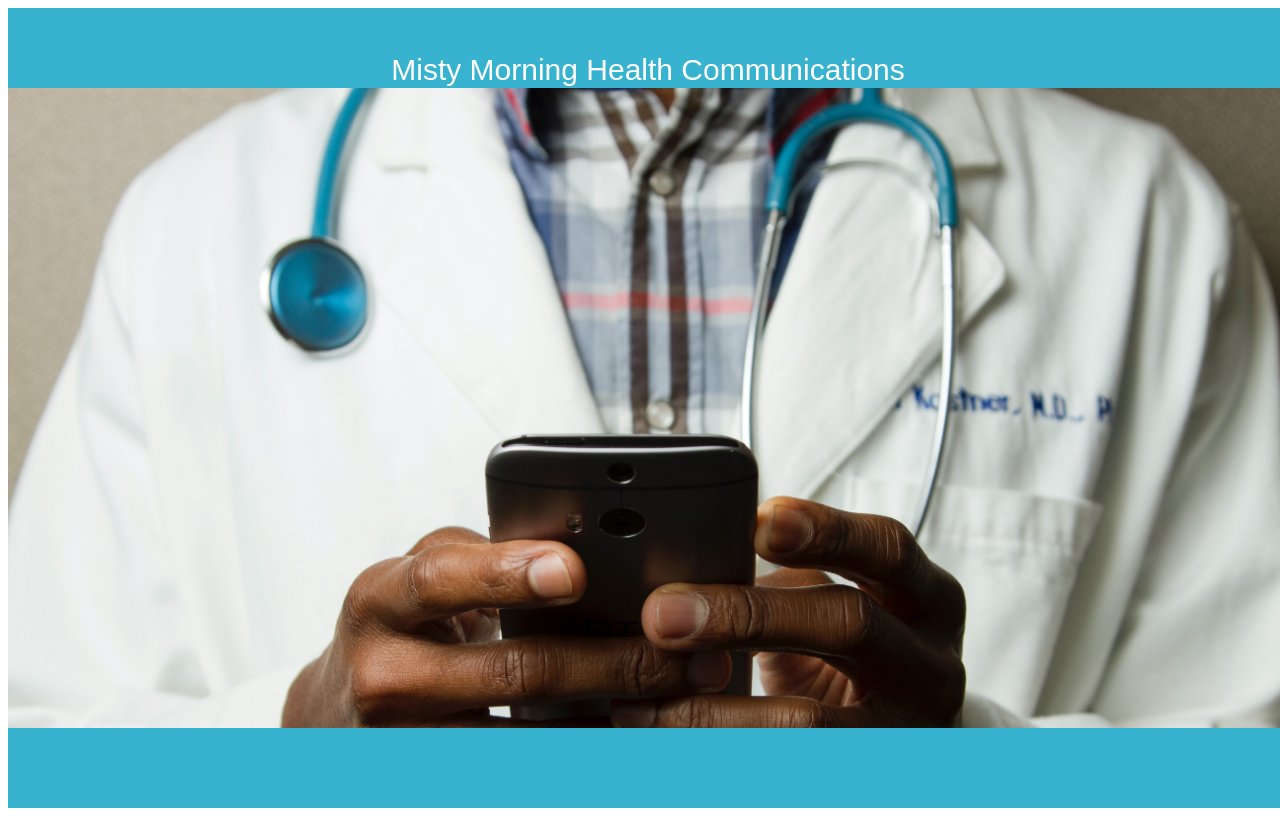
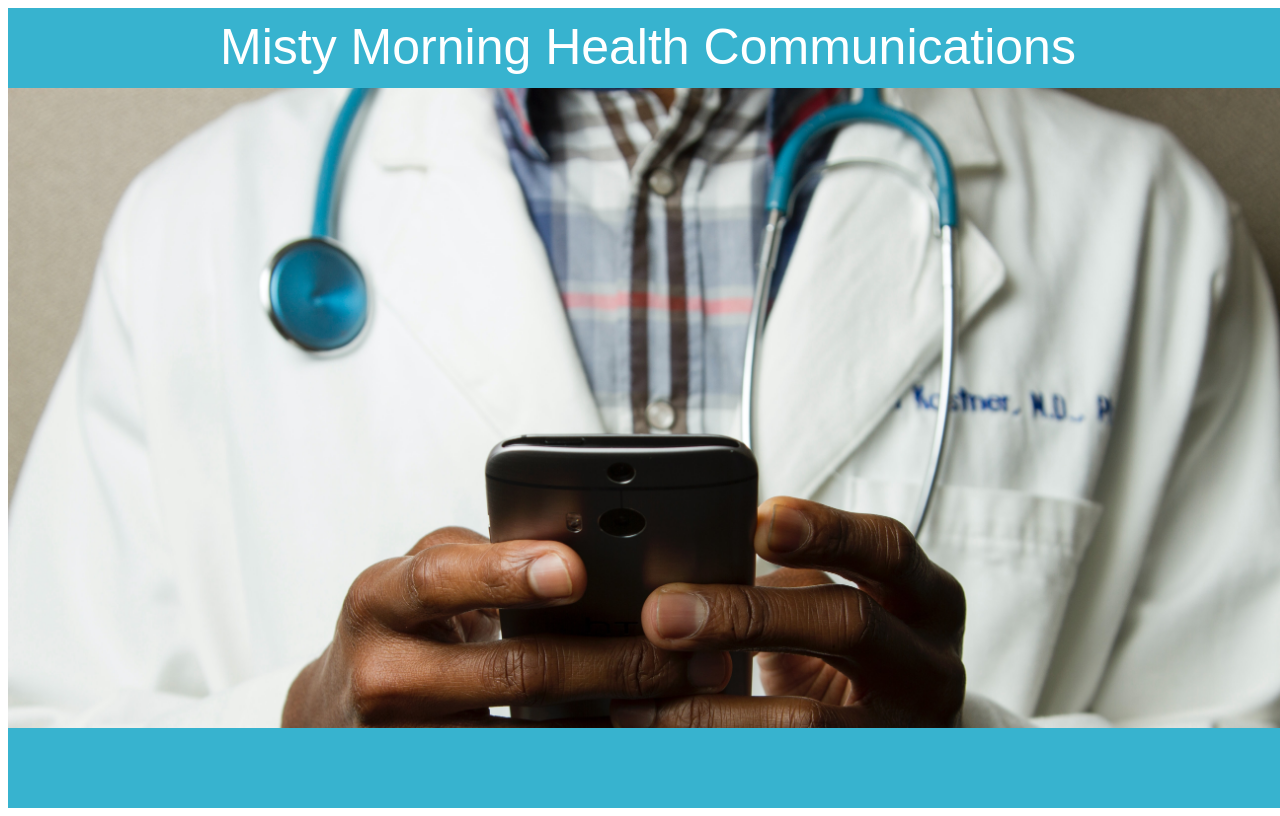
Before and after one commit to twalker7/active8-landing, a website: page index.html in a window 1280 px wide. Drawn offline with Linux system fonts and the light colour scheme.

Commit message:
font change for title

```diff
--- a/assets/style.css
+++ b/assets/style.css
@@ -14,8 +14,8 @@ display:flex;
 justify-content: center;
 align-items: center;
 font-family: Arial, Helvetica, sans-serif;
-font-size: 30px;
-padding-top: 45px;
+font-size: 50px;
+padding-top: 10px;
 }
 
 
```
